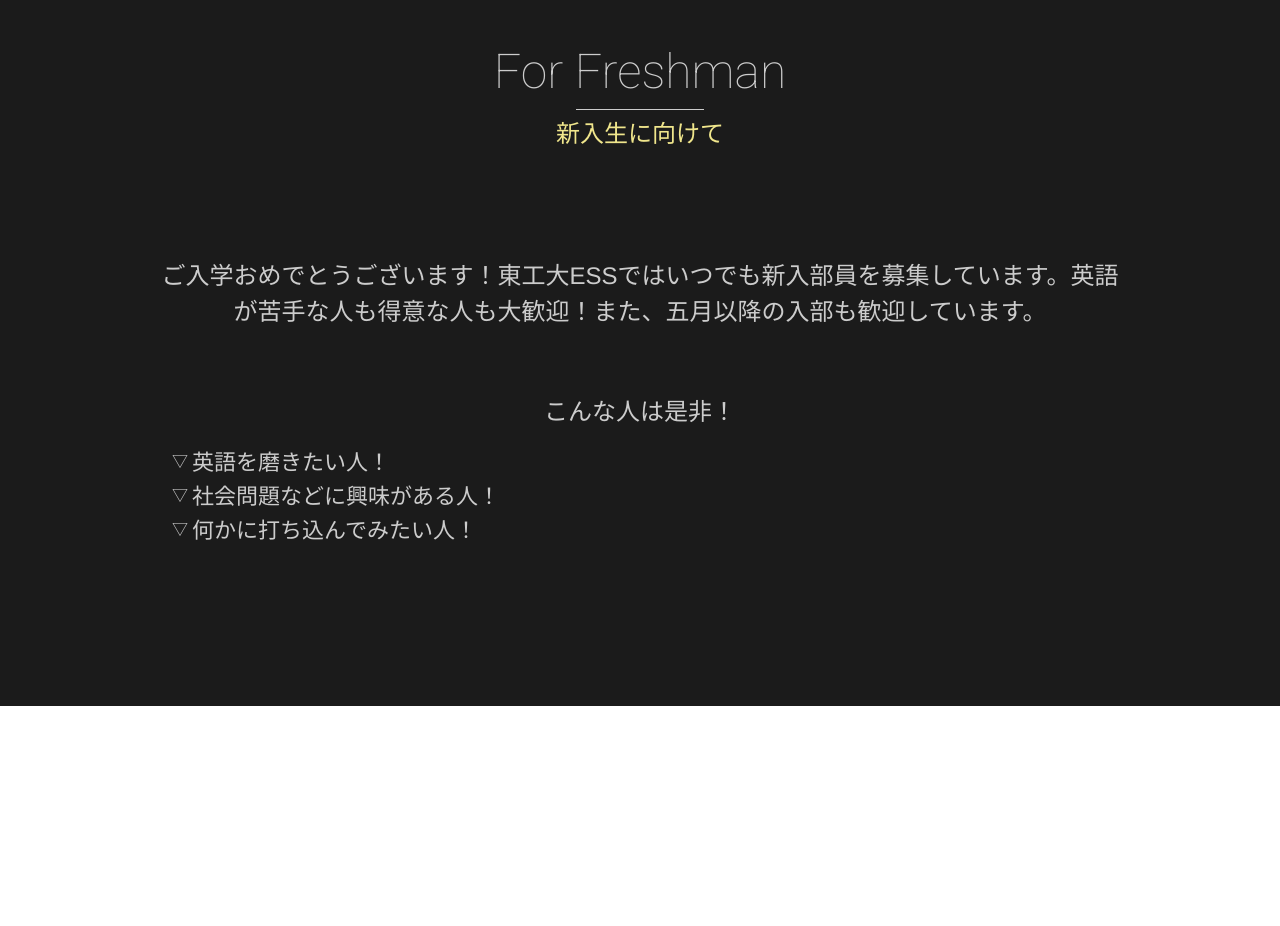
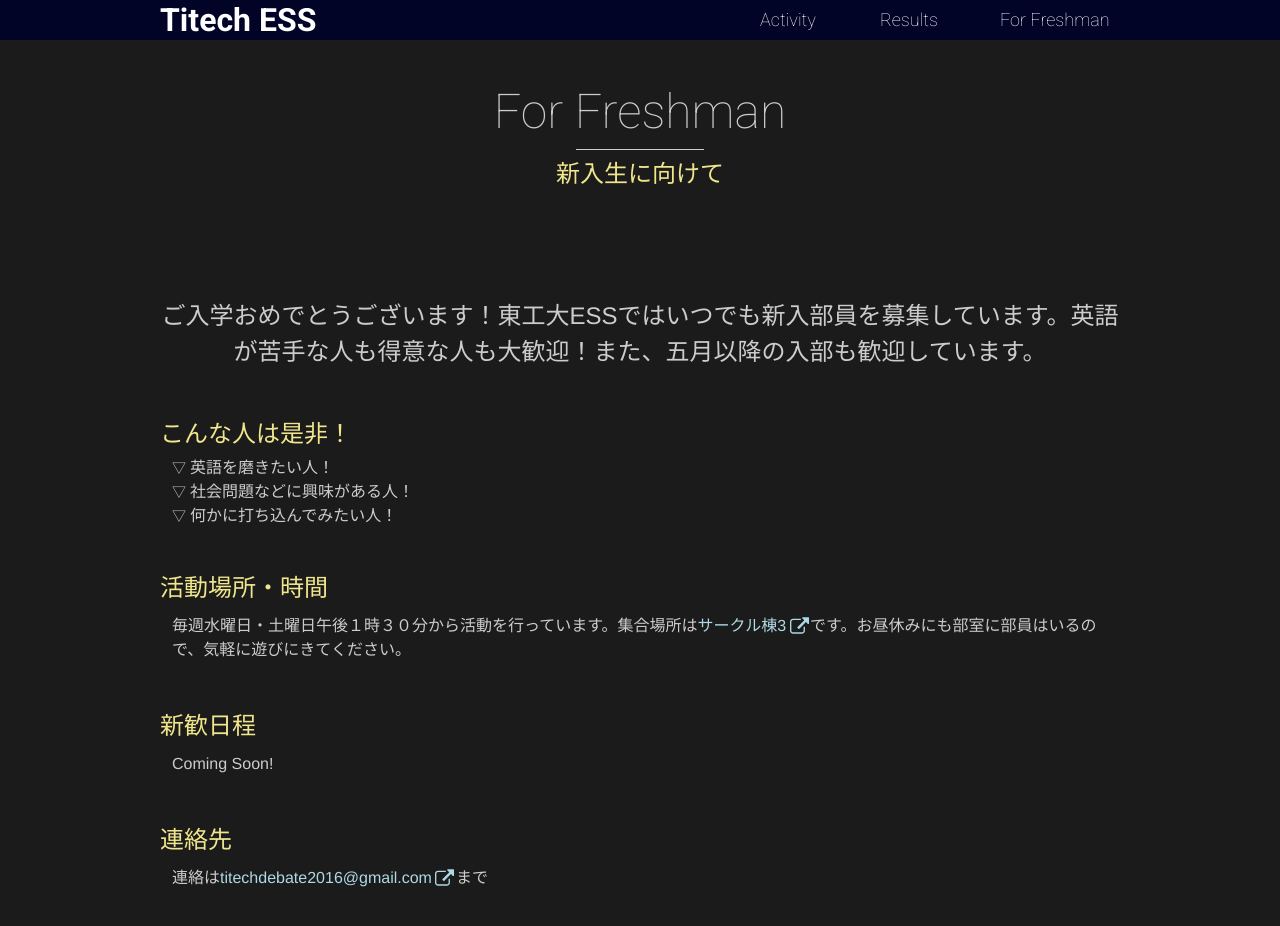
Before and after one commit to BighEAD1793/ESSweb, a website: page htdocs/for_freshman/index.html in a window 1280 px wide. Before the commit the page ends 800 px from the top, so only its background shows below. Drawn offline with nearby package versions, Linux system fonts and the light colour scheme.

Commit message:
とりあえず仮公開

```diff
--- a/htdocs/common/_sass/_base.scss
+++ b/htdocs/common/_sass/_base.scss
@@ -53,12 +53,21 @@
 
 //default base
 
-main{
+html{
   font-size: 16px;
   font-family: "Hiragino Kaku Gothic Pro", "ヒラギノ角ゴ Pro W3", "メイリオ", "Meiryo", "ＭＳ Ｐゴシック", "Helvetica Neue", "Helvetica", "Arial", "sans-serif";
   background-color: #1b1b1b;
+  color: #cccccc;
 }
 
 p{
   line-height: 1.5em;
 }
+
+a{
+  text-decoration: none;
+  color: lightblue;
+  &::hover{
+    color: #f0e68c;
+  }
+}
--- a/htdocs/common/_sass/_layout.scss
+++ b/htdocs/common/_sass/_layout.scss
@@ -67,3 +67,45 @@
     }
   }
 }
+
+//header
+header{
+  background-color: #010427;
+  overflow: hidden;
+  .header-inner{
+    width: 100%;
+    max-width: 960px;
+    margin:0 auto;
+    height: 40px;
+    .header-id{
+      float: left;
+      display: inline-block;
+      font-family:"Roboto";
+      font-weight: 700;
+      font-size: 32px;
+      color: white;
+      margin-top: 4px;
+    }
+    .header-nav{
+      float: right;
+      display: block;
+      height: 100%;
+      .header-nav-inner{
+        list-style: none;
+        display: table;
+        height: 100%;
+        .header-nav-el{
+          display: table-cell;
+          vertical-align: middle;
+          font-family:"Roboto";
+          font-size: 18px;
+          font-weight: 100;
+          width: 120px;
+          &>a{
+            color: white;
+          }
+        }
+      }
+    }
+  }
+}
--- a/htdocs/common/_sass/_module.scss
+++ b/htdocs/common/_sass/_module.scss
@@ -37,6 +37,7 @@
   display: block;
   &-img{
     width: 100%;
+    overflow: hidden;
     position: relative;
     top: 0;
     left: 0;
@@ -48,7 +49,7 @@
     bottom: 0;
     text-align: center;
     color: white;
-    background-color: rgba(0,0,0,0.5);
+    background-color: rgba(0,0,0,0.7);
     height: 32px;
     line-height: 32px;
     width: 100%;
@@ -79,11 +80,40 @@
   }
 }
 
+.h--lv3{
+  font-size: 24px;
+  color: #f0e68c;
+  margin-top: 52px;
+}
+
+.h--lv4{
+  font-size: 20px;
+  color: #cccccc;
+  margin-top: 18px;
+}
+
 .para{
   font-size: 24px;
   padding-top: 64px;
   color: #cccccc;
   text-align: center;
+  .h--lv3 + &, .h--lv4 + &{
+    margin-left: 12px;
+  }
+  &--l{
+    font-size: 16px;
+    padding-top: 14px;
+    margin-bottom: 28px;
+    text-align: left;
+  }
+}
+
+.link--ex{
+  padding-right: 1.5em;
+  background-image: url(/common/img/iconExLink.svg);
+  background-repeat: no-repeat;
+  background-size: 1.2em 1.2em;
+  background-position:99% 50%;
 }
 
 .btn-wrap{
@@ -151,10 +181,6 @@
     margin-top: 22px;
     margin-left: 12px;
     margin-bottom: 36px;
-    .para>&{
-      display: inline-block;
-      margin: 0 auto;
-    }
     &>.tree-el{
       font-size: 22px;
       margin-bottom: 12px;
@@ -175,4 +201,19 @@
       margin-bottom: 8px;
     }
   }
+  &--lv4{
+    margin-left: 12px;
+    margin-top: 14px;
+    margin-bottom: 28px;
+    &>.tree-el{
+      font-size: 16px;
+      margin-bottom: 8px;
+      &::before{
+        content: "▽";
+        font-size: 14px;
+        vertical-align: center;
+        margin-right: 4px;
+      }
+    }
+  }
 }
--- a/htdocs/for_freshman/index.html
+++ b/htdocs/for_freshman/index.html
@@ -13,6 +13,16 @@
   <script type="text/javascript" src="/common/js/all.js"></script>
 </head>
 <body>
+  <header>
+    <div class="header-inner">
+      <a class="header-id" href="/">Titech ESS</a>
+      <nav class="header-nav"><ul class="header-nav-inner">
+          <li class="header-nav-el"><a href="/activity/">Activity</a></li>
+          <li class="header-nav-el"><a href="/results/">Results</a></li>
+          <li class="header-nav-el"><a href="/for_freshman/">For Freshman</a></li>
+      </ul></nav>
+    </div>
+  </header>
   <main role="main">
     <section class="section">
       <div class="section-inner">
@@ -23,15 +33,20 @@
         <p class="para">
           ご入学おめでとうございます！東工大ESSではいつでも新入部員を募集しています。英語が苦手な人も得意な人も大歓迎！また、五月以降の入部も歓迎しています。
         </p>
-        <p class="para">
-          こんな人は是非！
-          <ul class="tree tree--lv2">
-            <li class="tree-el">英語を磨きたい人！</li>
-            <li class="tree-el">社会問題などに興味がある人！</li>
-            <li class="tree-el">何かに打ち込んでみたい人！</li>
-          </ul>
+        <h1 class="h--lv3">こんな人は是非！</h1>
+        <ul class="tree tree--lv4">
+          <li class="tree-el">英語を磨きたい人！</li>
+          <li class="tree-el">社会問題などに興味がある人！</li>
+          <li class="tree-el">何かに打ち込んでみたい人！</li>
+        </ul>
+        <h1 class="h--lv3">活動場所・時間</h1>
+        <p class="para para--l">
+        毎週水曜日・土曜日午後１時３０分から活動を行っています。集合場所は<a class="link--ex" href="https://www.google.co.jp/maps/place/35%C2%B036'22.6%22N+139%C2%B040'58.3%22E/@35.6057363,139.6825424,18.28z/data=!4m2!3m1!1s0x0:0x0" target="_blank">サークル棟3</a>です。お昼休みにも部室に部員はいるので、気軽に遊びにきてください。
         </p>
-
+        <h1 class="h--lv3">新歓日程</h1>
+        <p class="para para--l">Coming Soon!</p>
+        <h1 class="h--lv3">連絡先</h1>
+        <p class="para para--l">連絡は<a class="link--ex" href="mailto:titechdebate2016&#64;gmail.com">titechdebate2016@gmail.com</a>まで</p>
       </div>
     </section>
   </main>
```
Also changed, not shown: htdocs/activity/index.html (added, +48 -0 lines), htdocs/index.html (+17 -14 lines), htdocs/results/index.html (+10 -0 lines), htdocs/common/css/style.css, htdocs/common/img/iconExLink.svg (added), htdocs/img/img1.jpg, htdocs/img/img2.jpg, htdocs/img/img3.jpg, htdocs/img/vis2.jpg, 1 other file.
